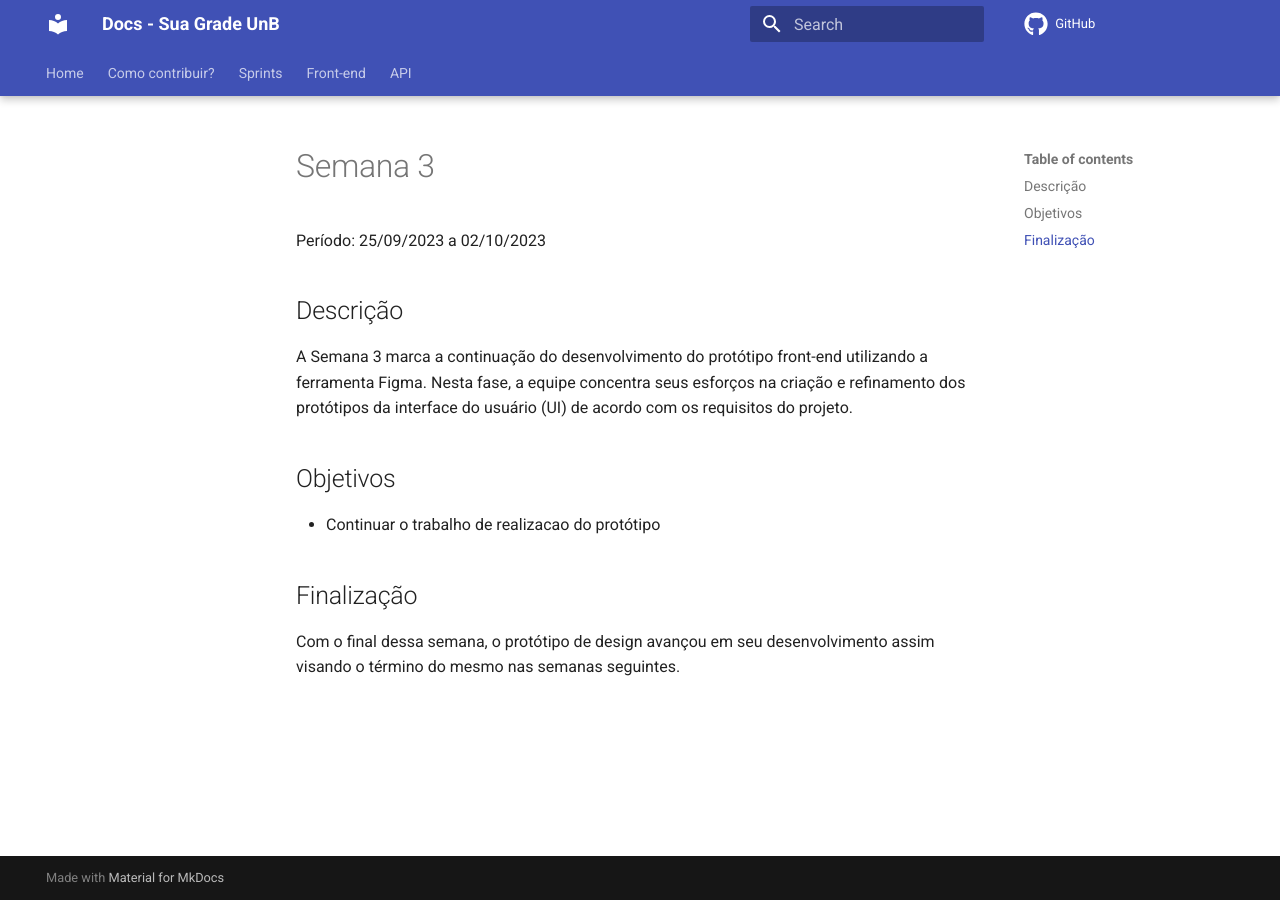
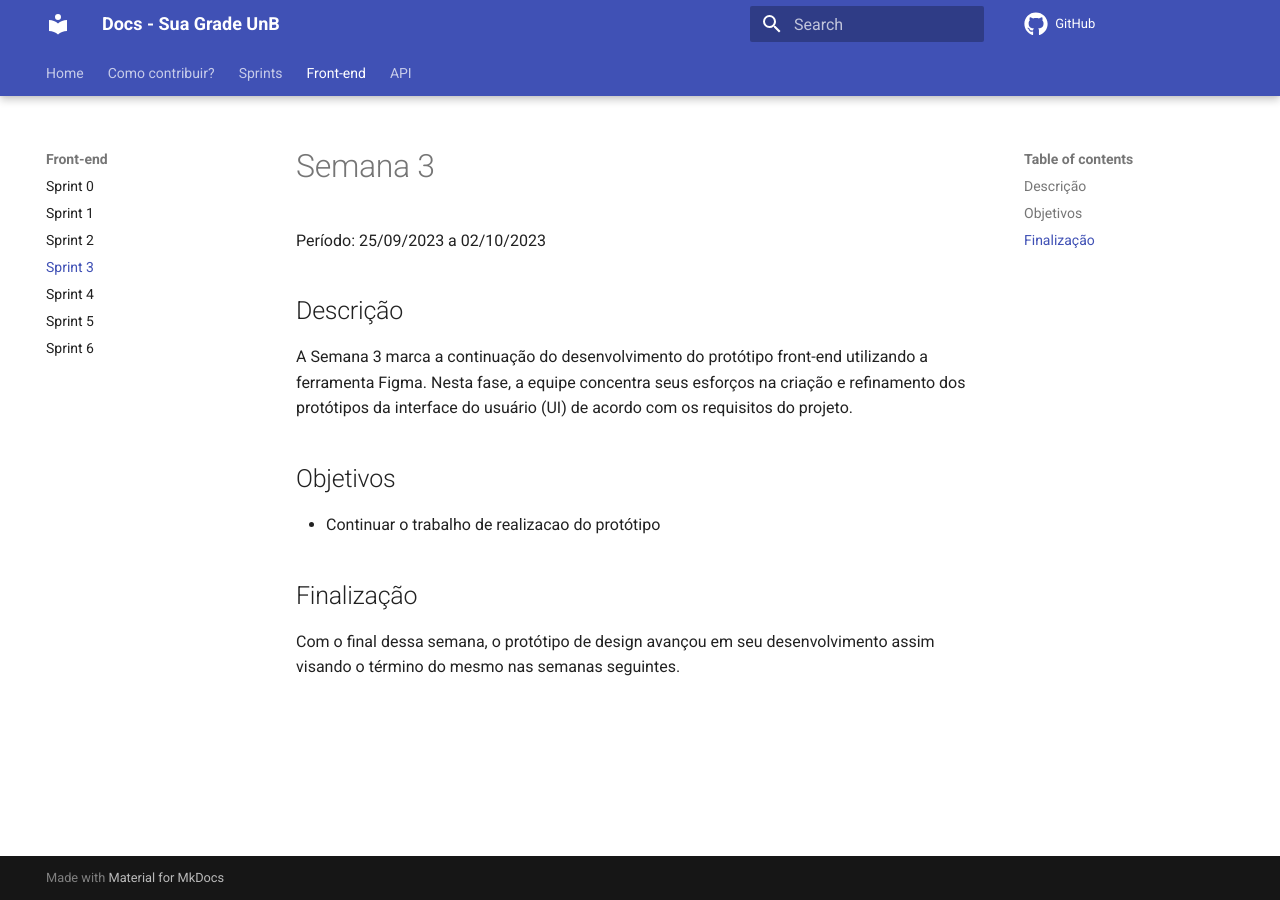
Before and after one commit to unb-mds/2023-2-SuaGradeUnB, an MkDocs documentation site: the page built from docs/frontend/semana-3.md, in a window 1280 px wide. Built offline with MkDocs 1.6.1 and Material for MkDocs 9.7.7, drawn with Linux system fonts in a browser that asks for light colours; comment, search, counter and statistics services are not loaded; some of the changed lines change nothing that is shown.

Commit message:
alteração do path do arquivo de configuração do mkdocs.

```diff
--- a/mkdocs.yml
+++ b/mkdocs.yml
@@ -12,13 +12,13 @@ nav:
     - Sprint 4: sprints/sprint-4.md
 
   - Front-end:
-    - Sprint 0: frontend/sprint-0.md
-    - Sprint 1: frontend/sprint-1.md
-    - Sprint 2: frontend/sprint-2.md
-    - Sprint 3: frontend/sprint-3.md
-    - Sprint 4: frontend/sprint-4.md
-    - Sprint 5: frontend/sprint-5.md
-    - Sprint 6: frontend/sprint-6.md
+    - Sprint 0: frontend/semana-0.md
+    - Sprint 1: frontend/semana-1.md
+    - Sprint 2: frontend/semana-2.md
+    - Sprint 3: frontend/semana-3.md
+    - Sprint 4: frontend/semana-4.md
+    - Sprint 5: frontend/semana-5.md
+    - Sprint 6: frontend/semana-6.md
 
   - API: api.md
 
```
